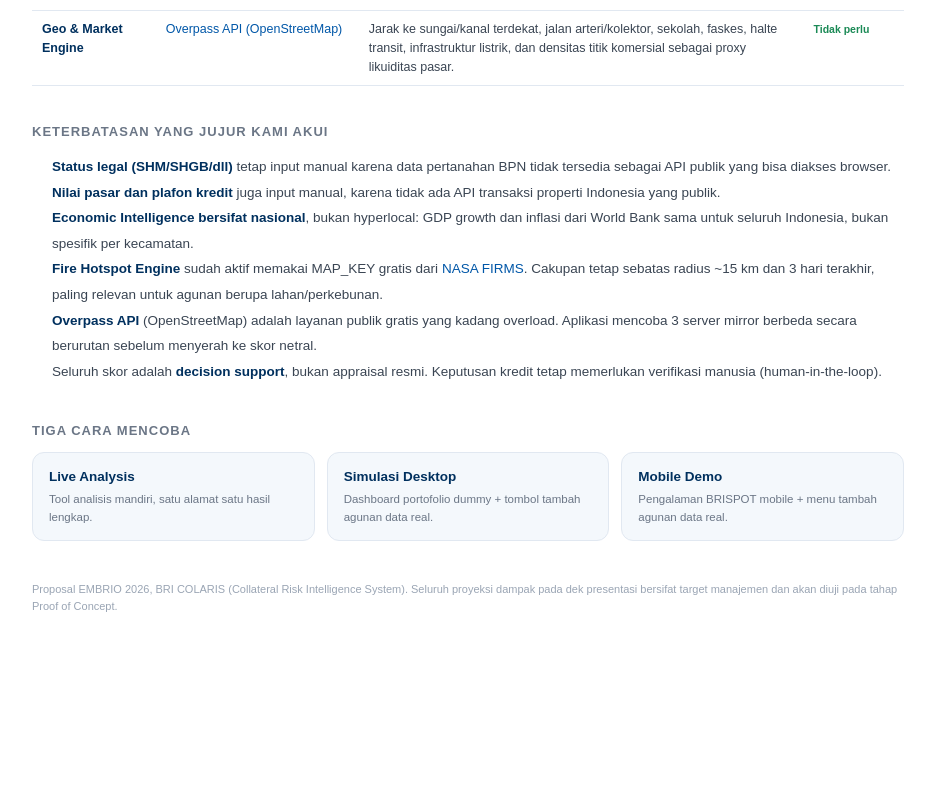
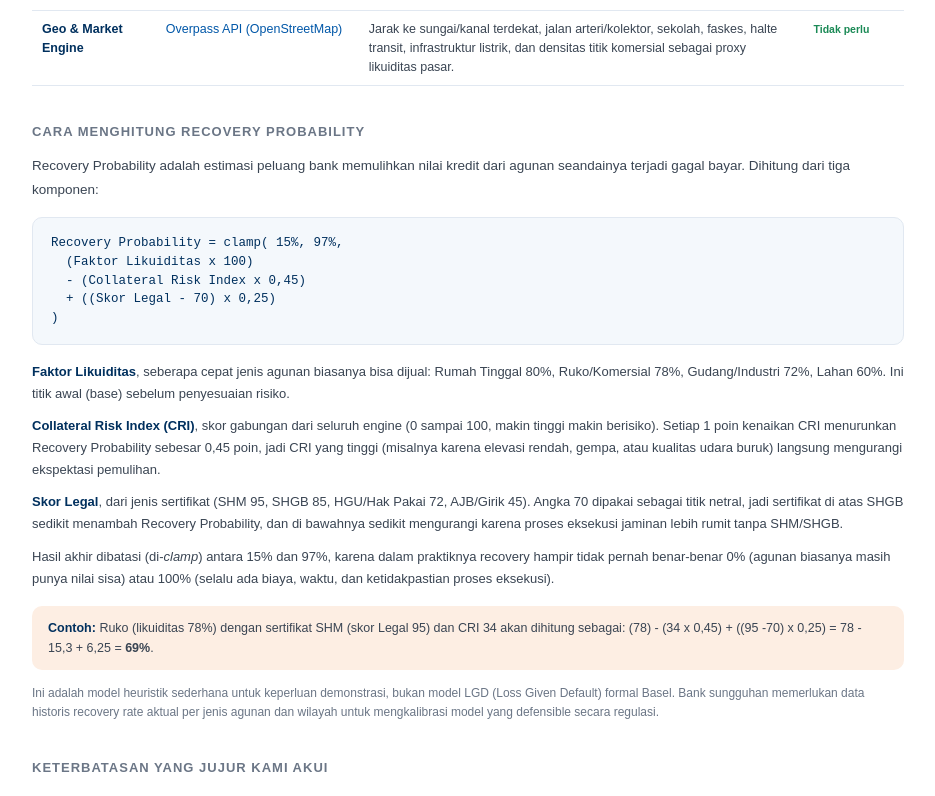
Before and after one commit to work-raharjo/bricolarislive, a Next.js app: page /docs in a window 1280 px wide. Shown: the part 1160-1956 px from the top of the page, without its empty margins (172-1107 px from the left). Before the commit the page ends 1856 px from the top, so only its background shows below. Built offline with nearby package versions, Linux system fonts and the light colour scheme.

Commit message:
Add 'Cara Menghitung Recovery Probability' section to docs page: formula breakdown (liquidity factor, CRI, legal score), component explanations, worked example, and LGD-model disclaimer

```diff
--- a/app/docs/page.tsx
+++ b/app/docs/page.tsx
@@ -11,6 +11,7 @@ const MUTED = "#6B7686";
 const LINE = "#E1E8F1";
 const ICE = "#F4F8FC";
 const ORANGE = "#F0691E";
+const LORANGE_BG = "#FDEEE3";
 
 const SOURCES = [
   {
@@ -211,6 +212,87 @@ export default function DocsPage() {
           </div>
         </Section>
 
+        <Section title="Cara Menghitung Recovery Probability">
+          <p style={{ fontSize: 13.5, lineHeight: 1.75, color: "#3A4553", marginBottom: 16 }}>
+            Recovery Probability adalah estimasi peluang bank memulihkan nilai kredit dari
+            agunan seandainya terjadi gagal bayar. Dihitung dari tiga komponen:
+          </p>
+
+          <div
+            style={{
+              background: ICE,
+              border: `1px solid ${LINE}`,
+              borderRadius: 10,
+              padding: "16px 18px",
+              fontFamily: "monospace",
+              fontSize: 12.5,
+              color: NAVY,
+              marginBottom: 16,
+              overflowX: "auto",
+            }}
+          >
+            Recovery Probability = clamp( 15%, 97%,{" "}
+            <br />
+            &nbsp;&nbsp;(Faktor Likuiditas x 100)
+            <br />
+            &nbsp;&nbsp;{"-"} (Collateral Risk Index x 0,45)
+            <br />
+            &nbsp;&nbsp;{"+"} ((Skor Legal {"-"} 70) x 0,25)
+            <br />
+            )
+          </div>
+
+          <div style={{ display: "flex", flexDirection: "column", gap: 10, fontSize: 13, lineHeight: 1.7, color: "#3A4553" }}>
+            <div>
+              <b style={{ color: NAVY }}>Faktor Likuiditas</b>, seberapa cepat jenis agunan
+              biasanya bisa dijual: Rumah Tinggal 80%, Ruko/Komersial 78%, Gudang/Industri 72%,
+              Lahan 60%. Ini titik awal (base) sebelum penyesuaian risiko.
+            </div>
+            <div>
+              <b style={{ color: NAVY }}>Collateral Risk Index (CRI)</b>, skor gabungan dari
+              seluruh engine (0 sampai 100, makin tinggi makin berisiko). Setiap 1 poin kenaikan
+              CRI menurunkan Recovery Probability sebesar 0,45 poin, jadi CRI yang tinggi
+              (misalnya karena elevasi rendah, gempa, atau kualitas udara buruk) langsung
+              mengurangi ekspektasi pemulihan.
+            </div>
+            <div>
+              <b style={{ color: NAVY }}>Skor Legal</b>, dari jenis sertifikat (SHM 95, SHGB 85,
+              HGU/Hak Pakai 72, AJB/Girik 45). Angka 70 dipakai sebagai titik netral, jadi
+              sertifikat di atas SHGB sedikit menambah Recovery Probability, dan di bawahnya
+              sedikit mengurangi karena proses eksekusi jaminan lebih rumit tanpa SHM/SHGB.
+            </div>
+            <div>
+              Hasil akhir dibatasi (di-<i>clamp</i>) antara 15% dan 97%, karena dalam praktiknya
+              recovery hampir tidak pernah benar-benar 0% (agunan biasanya masih punya nilai
+              sisa) atau 100% (selalu ada biaya, waktu, dan ketidakpastian proses eksekusi).
+            </div>
+          </div>
+
+          <div
+            style={{
+              marginTop: 16,
+              background: LORANGE_BG,
+              borderRadius: 10,
+              padding: "12px 16px",
+              fontSize: 12.5,
+              color: "#3A4553",
+              lineHeight: 1.6,
+            }}
+          >
+            <b style={{ color: NAVY }}>Contoh:</b> Ruko (likuiditas 78%) dengan sertifikat SHM
+            (skor Legal 95) dan CRI 34 akan dihitung sebagai: (78) {"-"} (34 x 0,45) + ((95{" "}
+            {"-"}
+            70) x 0,25) = 78 {"-"} 15,3 + 6,25 = <b>69%</b>.
+          </div>
+
+          <p style={{ fontSize: 12, color: MUTED, marginTop: 14, lineHeight: 1.6 }}>
+            Ini adalah model heuristik sederhana untuk keperluan demonstrasi, bukan model LGD
+            (Loss Given Default) formal Basel. Bank sungguhan memerlukan data historis recovery
+            rate aktual per jenis agunan dan wilayah untuk mengkalibrasi model yang defensible
+            secara regulasi.
+          </p>
+        </Section>
+
         <Section title="Keterbatasan yang Jujur Kami Akui">
           <ul style={{ paddingLeft: 20, fontSize: 13.5, lineHeight: 1.9, color: "#3A4553" }}>
             <li>
```
